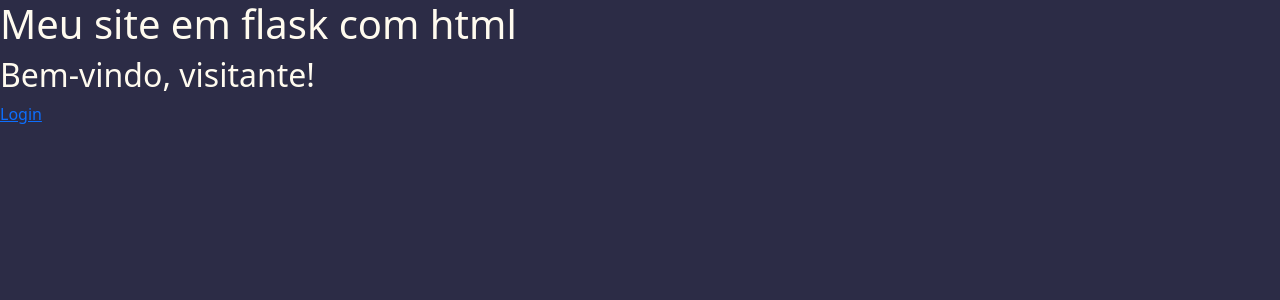
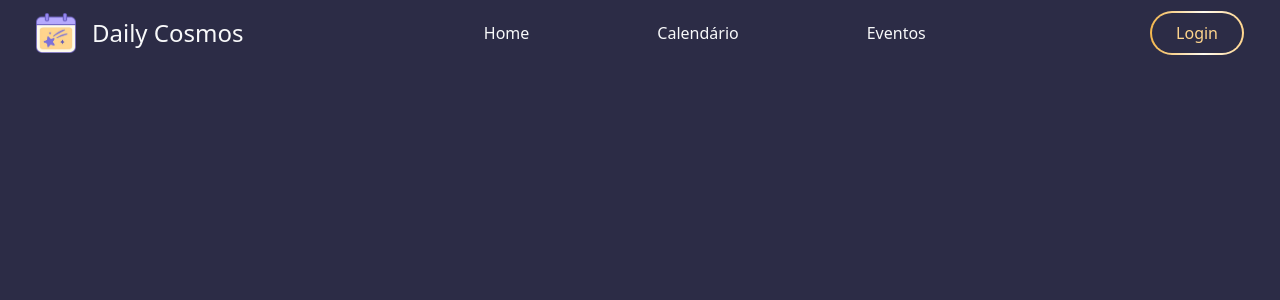
Before and after one commit to mellygomes/planetarium-calendar, a Flask app: page / in a window 1280 px wide. Shown: the top 300 px of the page. Run offline with Flask 3, Linux system fonts and the light colour scheme.

Commit message:
feat: add navbar to homepage

```diff
--- a/app/controllers/usuario_controller.py
+++ b/app/controllers/usuario_controller.py
@@ -20,7 +20,7 @@ def cadastrar_usuario():
         if usuario.id_usuario:
             print("aqui")
             login_user(usuario)
-            return redirect(url_for('homepage'))
+            return redirect(url_for('login'))
         else:
             return redirect(url_for('cadastro'), erro=True)
 
--- /dev/null
+++ b/app/static/style/homepage.css
@@ -0,0 +1,25 @@
+.navbar-brand {
+    align-items: center;
+    gap: 1rem;
+    font-size: 1.5rem;
+}
+
+.navbar-nav {
+    display: flex;
+    gap: 7rem;
+}
+
+.gradient-wrapper {
+    padding: 2px;
+    border-radius: 2.5rem;
+    background: linear-gradient(to right, #F4B64B 0%, #FFFBF0 57%, #FFD58C 100%);
+    display: inline-block;
+
+    & #logout-btn, & #login-btn {
+        background-color: #2C2C46;
+        border-radius: 2.5rem;
+        padding: .5rem 1.5rem;
+        color: #FFD58C;
+        text-decoration: none;
+    }
+}
--- a/app/templates/homepage.html
+++ b/app/templates/homepage.html
@@ -11,17 +11,40 @@
     <link href="https://cdn.jsdelivr.net/npm/bootstrap@5.2.3/dist/css/bootstrap.min.css" rel="stylesheet">
     <script src="https://cdn.jsdelivr.net/npm/bootstrap@5.2.3/dist/js/bootstrap.bundle.min.js"></script>
     <link rel="stylesheet" href="{{ url_for('static', filename='style/style-all.css') }}">
+    <link rel="stylesheet" href="{{ url_for('static', filename='style/homepage.css') }}">
 </head>
 <body>
-    <h1>Meu site em flask com html</h1>
 
-    {% if current_user.is_authenticated %}
-        <h2>Bem-vindo, {{ current_user.nome_usuario }}!</h2>
-        <a href="/logout">Logout</a>
-    {% else %}
-        <h2>Bem-vindo, visitante!</h2>
-        <a href="/login">Login</a>
-    {% endif %}
+    <nav class="navbar navbar-expand-lg navbar-light px-4">
+        <div class="container-fluid">
+            <a class="navbar-brand d-flex text-light" href="#">
+                <img src="{{ url_for('static', filename='icons/daily-cosmos-logo2.png') }}" alt="Logo do site Daily Cosmos" width="40px" height="40px" class="d-inline-block align-text-center">
+                Daily Cosmos
+            </a>
+
+            <div class="collapse navbar-collapse justify-content-between">
+                <ul class="navbar-nav mx-auto mb-2 mb-lg-0">
+                    <li class="nav-item">
+                        <a href="#" class="nav-link text-light">Home</a>
+                    </li>
+                    <li class="nav-item">
+                        <a href="#" class="nav-link text-light">Calendário</a>
+                    </li>
+                    <li class="nav-item">
+                        <a href="#" class="nav-link text-light">Eventos</a>
+                    </li>
+                </ul>
+
+                <div class="gradient-wrapper d-flex">
+                    {% if current_user.is_authenticated %}
+                        <a href="/logout" id="logout-btn">Logout</a>
+                    {% else %}
+                        <a href="/login" id="login-btn">Login</a>
+                    {% endif %}
+                </div>
+            </div>
+        </div>
+    </nav>
 
 </body>
 </html>
```
Also changed, not shown: test_connection.py (added, +13 -0 lines).
